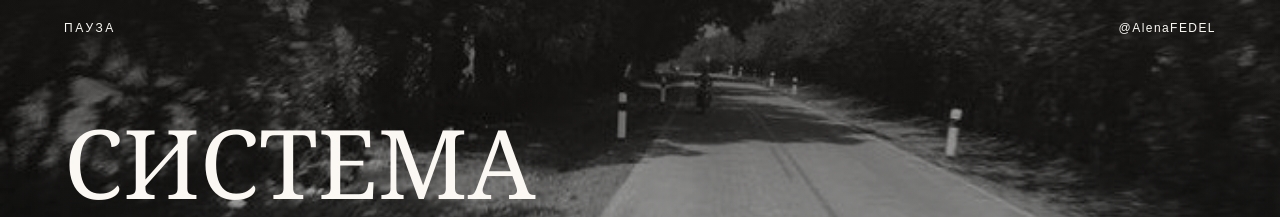
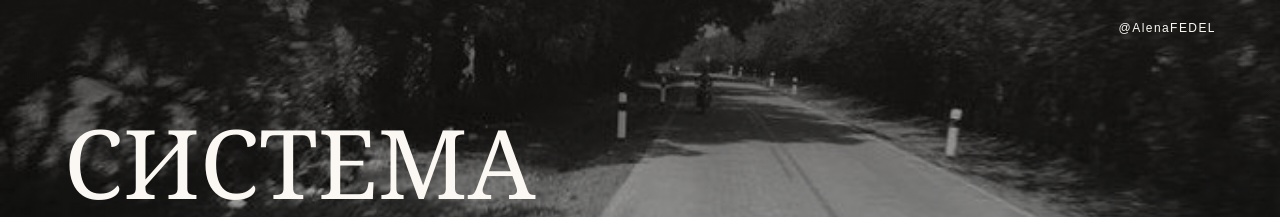
Before and after one commit to dmitrysakovich23-web/alena-pause-landing, a Next.js app: page / in a window 1280 px wide. Shown: the top 217 px of the page. Built offline with nearby package versions, Linux system fonts and the light colour scheme.

Commit message:
Remove hero brand label

```diff
--- a/src/components/Hero.tsx
+++ b/src/components/Hero.tsx
@@ -2,7 +2,6 @@ import Image from "next/image";
 import Link from "next/link";
 
 type HeroProps = {
-  brand: string;
   headerLabel: string;
   headerHref: string;
   title: string;
@@ -13,7 +12,6 @@ type HeroProps = {
 };
 
 export function Hero({
-  brand,
   headerLabel,
   headerHref,
   title,
@@ -35,8 +33,7 @@ export function Hero({
       <div className="absolute inset-0 bg-gradient-to-b from-ink/50 via-ink/20 to-ink/75" />
       <div className="absolute inset-x-0 top-0 h-28 bg-gradient-to-b from-ink/40 to-transparent" />
       <div className="relative z-10 mx-auto flex min-h-[calc(92svh-3.25rem)] max-w-6xl flex-col justify-between sm:min-h-[calc(88vh-3.25rem)]">
-        <header className="flex items-center justify-between text-xs uppercase tracking-[0.22em]">
-          <span>{brand}</span>
+        <header className="flex justify-end text-xs uppercase tracking-[0.22em]">
           <Link href={headerHref} className="normal-case tracking-[0.12em]">
             {headerLabel}
           </Link>
```
